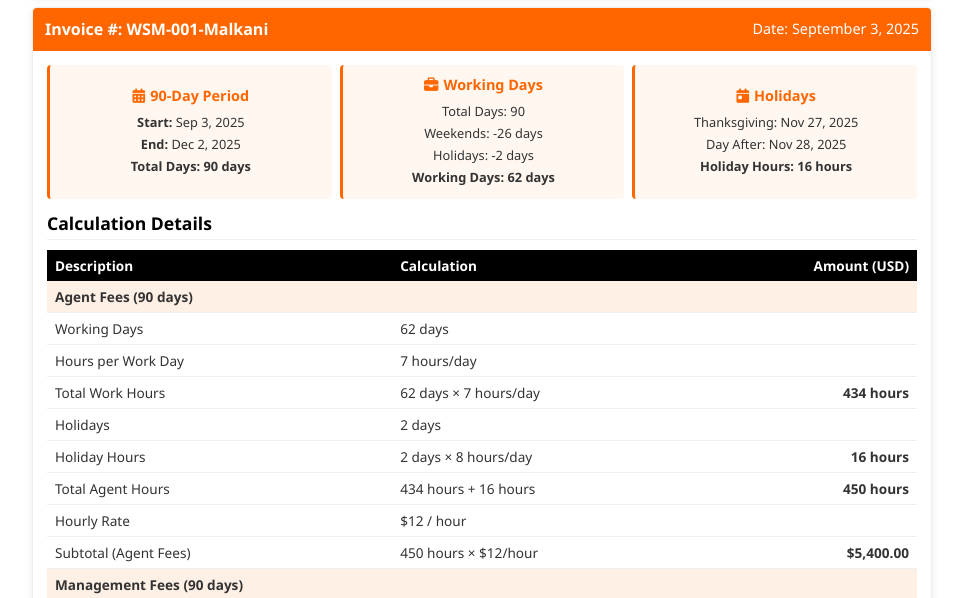
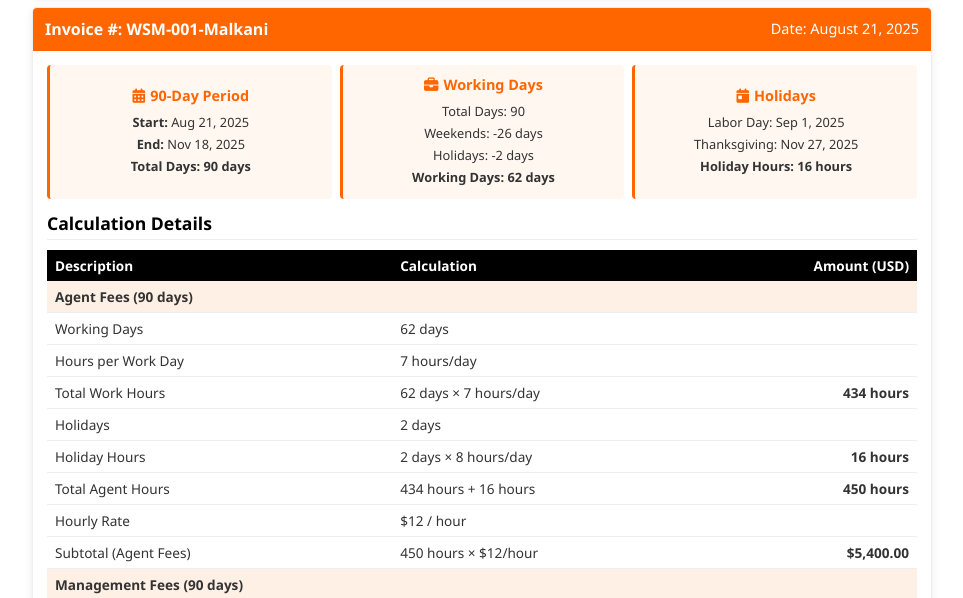
Before and after one commit to kirby-work/malkani-90-day-invoice, a plain HTML site: page index.html in a window 1280 px wide. Shown: the part 159-757 px from the top of the page, without its empty margins (158-1121 px from the left). Drawn offline with Linux system fonts and the light colour scheme.

Commit message:
Update index.html

```diff
--- a/index.html
+++ b/index.html
@@ -245,15 +245,15 @@
         <div class="invoice-container">
             <div class="invoice-header">
                 <div class="invoice-id">Invoice #: WSM-001-Malkani</div>
-                <div class="invoice-date">Date: September 3, 2025</div>
+                <div class="invoice-date">Date: August 21, 2025</div>
             </div>
 
             <div class="invoice-body">
                 <div class="info-grid">
                     <div class="info-box">
                         <h3><i class="fas fa-calendar-alt"></i> 90-Day Period</h3>
-                        <p><strong>Start:</strong> Sep 3, 2025</p>
-                        <p><strong>End:</strong> Dec 2, 2025</p>
+                        <p><strong>Start:</strong> Aug 21, 2025</p>
+                        <p><strong>End:</strong> Nov 18, 2025</p>
                         <p><strong>Total Days: 90 days</strong></p>
                     </div>
 
@@ -267,8 +267,8 @@
 
                     <div class="info-box">
                         <h3><i class="fas fa-calendar-day"></i> Holidays</h3>
+                        <p>Labor Day: Sep 1, 2025</p>
                         <p>Thanksgiving: Nov 27, 2025</p>
-                        <p>Day After: Nov 28, 2025</p>
                         <p><strong>Holiday Hours: 16 hours</strong></p>
                     </div>
                 </div>
```
